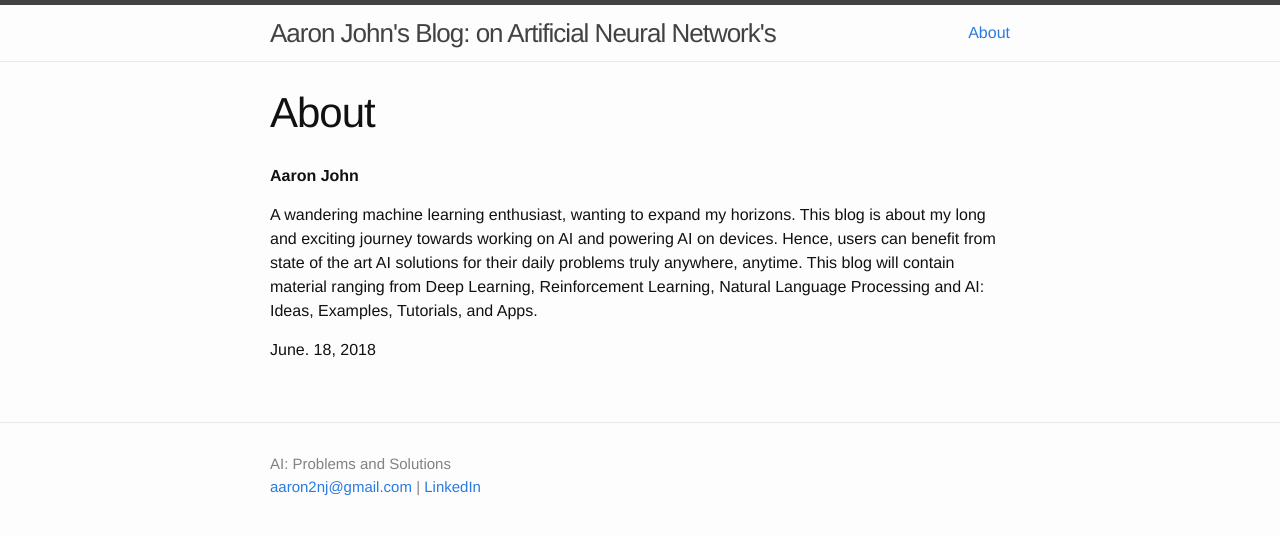
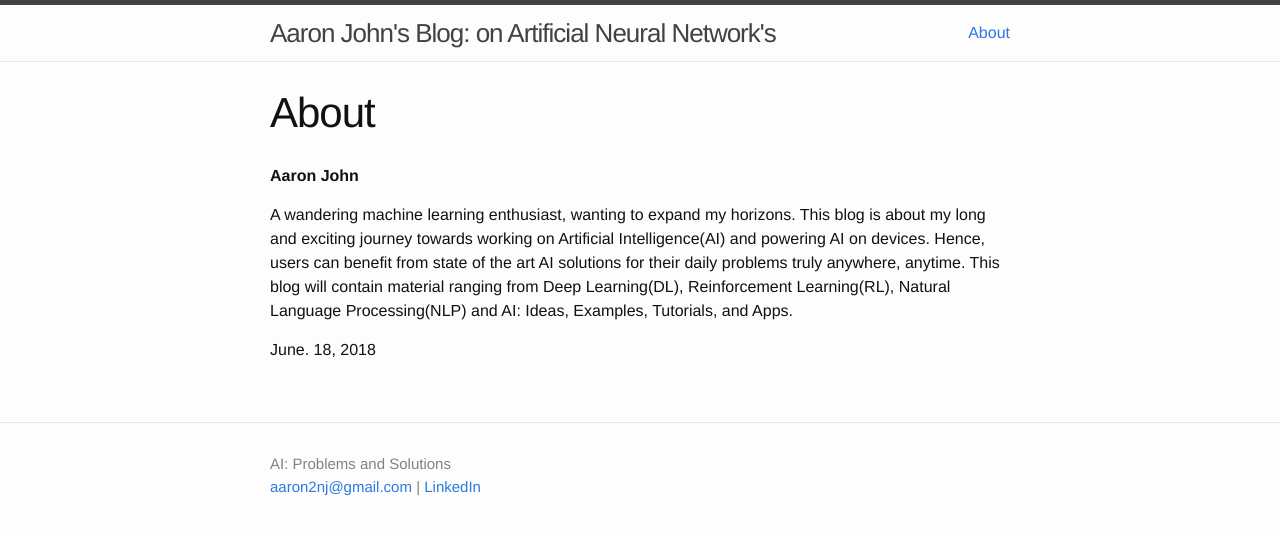
Before and after one commit to alexalwks2/aaronjohn2.github.io, a Jekyll site: the page built from about.md, in a window 1280 px wide. Shown: the top 535 px of the page. Built offline with Jekyll 4.4.1, drawn with Linux system fonts in a browser that asks for light colours.

Commit message:
Update about.md

```diff
--- a/about.md
+++ b/about.md
@@ -8,7 +8,7 @@ permalink: /about/
 **Aaron John**
 
 A wandering machine learning enthusiast, wanting to expand my horizons.
-This blog is about my long and exciting journey towards working on AI and powering AI on devices. Hence, users can benefit from state of the art AI solutions for their daily problems truly anywhere, anytime.
-This blog will contain material ranging from Deep Learning, Reinforcement Learning, Natural Language Processing and AI: Ideas, Examples, Tutorials, and Apps.
+This blog is about my long and exciting journey towards working on Artificial Intelligence(AI) and powering AI on devices. Hence, users can benefit from state of the art AI solutions for their daily problems truly anywhere, anytime.
+This blog will contain material ranging from Deep Learning(DL), Reinforcement Learning(RL), Natural Language Processing(NLP) and AI: Ideas, Examples, Tutorials, and Apps.
 
 June. 18, 2018
```
